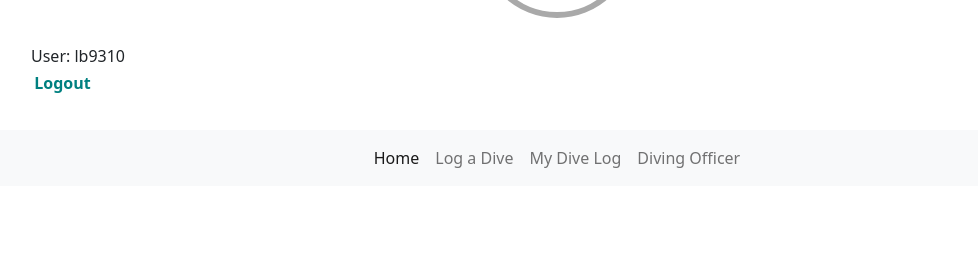
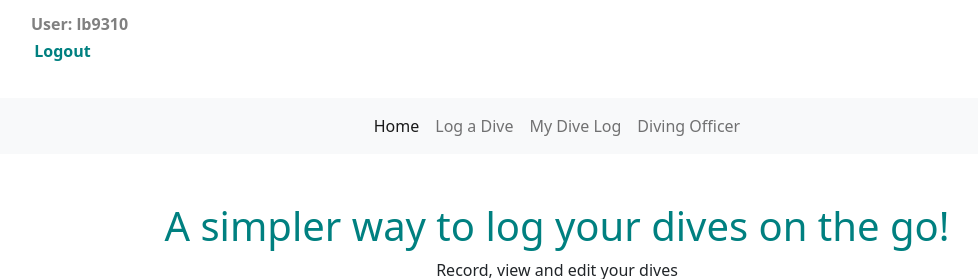
Before and after one commit to lisa-butler/My-Dive-Log, a Django app: page / in a window 1280 px wide. Shown: the part 318-597 px from the top of the page, without its empty margins (83-1061 px from the left). Run offline with Django 3.2, Linux system fonts and the light colour scheme; a user stored in the database is signed in; some libraries are stand-ins or nearby versions.

Commit message:
style changes to headings and sub headings

```diff
--- a/log/static/style.css
+++ b/log/static/style.css
@@ -1,14 +1,14 @@
 #title {
     color: teal;
     font-size: 5vw;
-    padding-top: 1em;
+    padding-top: 0.5em;
     margin: 0;
     text-decoration: none !important;
     text-align: center;
 }
 
 .navbar-nav {
-    justify-content: space-around;
+    align-content: space-evenly;
 
 }
 
@@ -46,10 +46,12 @@
     justify-content: center;
     text-align: center;
     width: 50%;
-    height: 12em;
+
 }
+.card-body {
+    justify-content: center;
 
-
+}
 
 .errorlist {
     list-style: none;
@@ -65,14 +67,6 @@ ul {
     text-decoration: none;
 }
 
-.card {
-    padding: 10em;
-}
-
-.grey-button {
-    background-color: lightslategray;
-}
-
 #hero-images {
     clear: both;
     line-height: 0;
@@ -81,7 +75,6 @@ ul {
     height: 26vw;
     margin-right: 0px;
     display: flex;
-
 }
 
 .hero {
@@ -94,9 +87,8 @@ ul {
 /* Container holding the image and the text */
 .hero-container {
     position: relative;
-    margin-top: 6em;
+    margin-top: 1em;
 }
-
 
 /* Login functionality on top of display*/
 .login_funct {
@@ -125,3 +117,42 @@ ul {
 #navbox {
     padding-top: 1em;
 }
+
+.textbox {
+    color: teal;
+}
+
+.intro {
+    color:teal;
+    font-size: 250%;
+}
+
+.infpara {
+    font-size: 100%;
+}
+
+#buttonbox {
+    margin-bottom: 2em;
+    margin-top: 2em;
+}
+
+#loggedin {
+    color: gray;
+    font-weight: 600;
+}
+
+#cardbox {
+    justify-content: right;
+    text-align: center;
+    margin-right: 0em;
+    background-color: rebeccapurple;
+}
+
+#delete_funct {
+    color: teal;
+}
+
+#divetable {
+    margin-top: 2em;
+    margin-bottom: 2em;
+}
--- a/log/templates/index.html
+++ b/log/templates/index.html
@@ -22,40 +22,39 @@
     </ul>
   </nav>
 </div>
-<section>
-  <div class="hero-container img-fluid">
-      <div id="hero-images">
-          <img src="../static/images/dusty4.jpeg" alt="Diver with Dolphin" class="hero">
-          <img src="../static/images/diver_ascending.jpg" alt="Diver surfacing" class="hero">
-          <img src="../static/images/jellyfish.jpeg" alt="Jellyfish underwater" class="hero">
-      </div>
-  </div>
-</section>
+
 
   <section class="callout text-center my-5">
-    <h2>A simpler way to log your dives on the go!</h2>
-      <p>Record, view and edit your dives </p>
+    <h2 class="intro">A simpler way to log your dives on the go!</h2>
+      <p class="infpara">Record, view and edit your dives </p>
   </section>
     <div class="row">
-      <div class="row col-sm order-1 my-5">
-        <h3>Log a dive</h3>
-          <p>Get started by logging a dive</p>
+      <div class="row col-sm order-1" id="buttonbox">
+        <h3 class="textbox">Log a dive</h3>
+          <p class="infpara">Get started by logging a dive</p>
           <a href = "/log_a_dive">
             <button class="grey-button">Log a Dive</button>
           </a>
       </div>
 
-
-
-      <div class="row col-sm order-2 my-5">
-        <h3>View my Log</h3>
-          <p>View your previously logged dives in your personal log</p>
+      <div class="row col-sm order-2" id="buttonbox">
+        <h3 class="textbox">View my Log</h3>
+          <p class="infpara">View your previously logged dives in your personal log</p>
           <a href = "/get_logs">
             <button class="grey-button">My Dive Log</button>
           </a>
 
       </div>
     </div>
+    <section>
+      <div class="hero-container img-fluid">
+          <div id="hero-images">
+              <img src="../static/images/dusty4.jpeg" alt="Diver with Dolphin" class="hero">
+              <img src="../static/images/diver_ascending.jpg" alt="Diver surfacing" class="hero">
+              <img src="../static/images/jellyfish.jpeg" alt="Jellyfish underwater" class="hero">
+          </div>
+      </div>
+    </section>
 
 
 
--- a/log/templates/logpage.html
+++ b/log/templates/logpage.html
@@ -20,9 +20,9 @@
       {% endif %}
     </ul>
   </nav>
-  <h2>Logged Dives</h2>
+  <h2 class="intro">Logged Dives</h2>
   <div class="container mt-3">
-    <table class="table-borderless table-hover table">
+    <table class="table-borderless table-hover table" id="divetable">
       <thead>
         <tr>
           <th>Username</th>
@@ -46,7 +46,7 @@
           <td>{{ item.time }}</td>
           <td>{{ item.buddy }}</td>
           <td>{{ item.note }}</td>
-          <td><a href="/edit/{{ item.id }}"><i class="fa-solid fa-pen-to-square"></i></a></td>
+          <td><a id="delete_funct" href="/edit/{{ item.id }}"><i class="fa-solid fa-pen-to-square"></i></a></td>
           <td><a id="delete_funct" href="/delete_item/{{ item.id }}"><i class="fa-solid fa-trash-can"></i></a></td>
         </tr>
       </tbody>
--- a/templates/base_generic.html
+++ b/templates/base_generic.html
@@ -28,7 +28,7 @@
     {% if user.is_authenticated %}
     <div id="login_links" >
     <ul>
-      <li class="login_funct">User: {{ user.get_username }}</li>
+      <li class="login_funct" id="loggedin">User: {{ user.get_username }}</li>
       <li class="login_funct"><a class="nav-link" id="login" href="{% url 'logout'%}">Logout</a></li>
   {% else %}
       <li class="login_funct"><a class="nav-link" id="login" href="{% url 'login'%}">Login</a></li>
```
Also changed, not shown: log/templates/diving_officer.html (+6 -6 lines), log/templates/logadive.html (+5 -2 lines).
